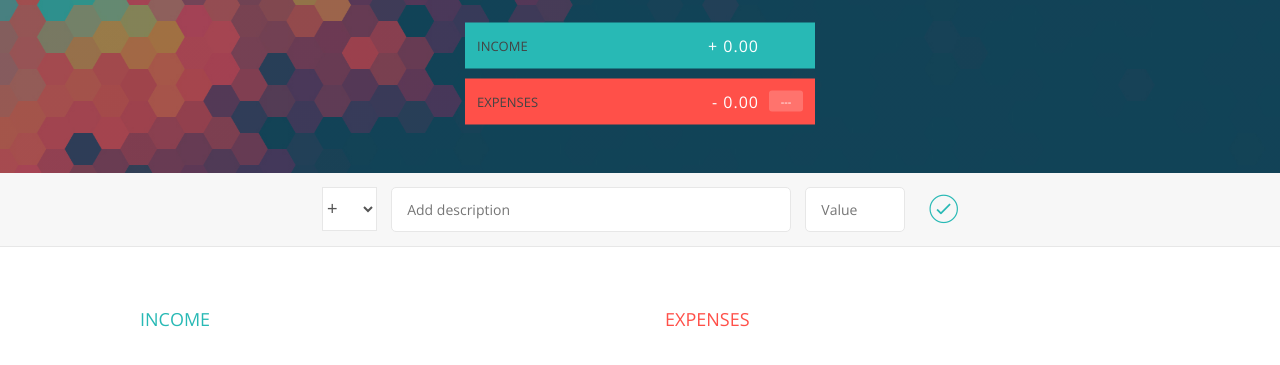
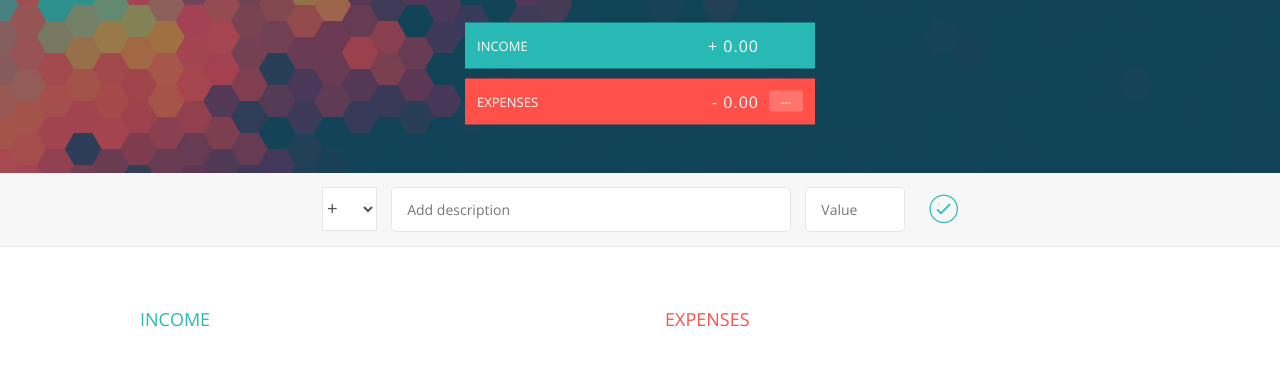
Before and after one commit to Quasay/budget.ly, a plain HTML site: page index.html in a window 1280 px wide. Shown: the part 147-512 px from the top of the page. Drawn offline with nearby package versions, Linux system fonts and the light colour scheme.

Commit message:
Fixed UI Elements

```diff
--- a/style.css
+++ b/style.css
@@ -82,7 +82,7 @@ body {
 .budget__expenses--text {
     float: left;
     font-size: 13px;
-    color: #444;
+    color: #fff;
     margin-top: 2px;
 }
 
```
Also changed, not shown: index.html (+0 -45 lines).
